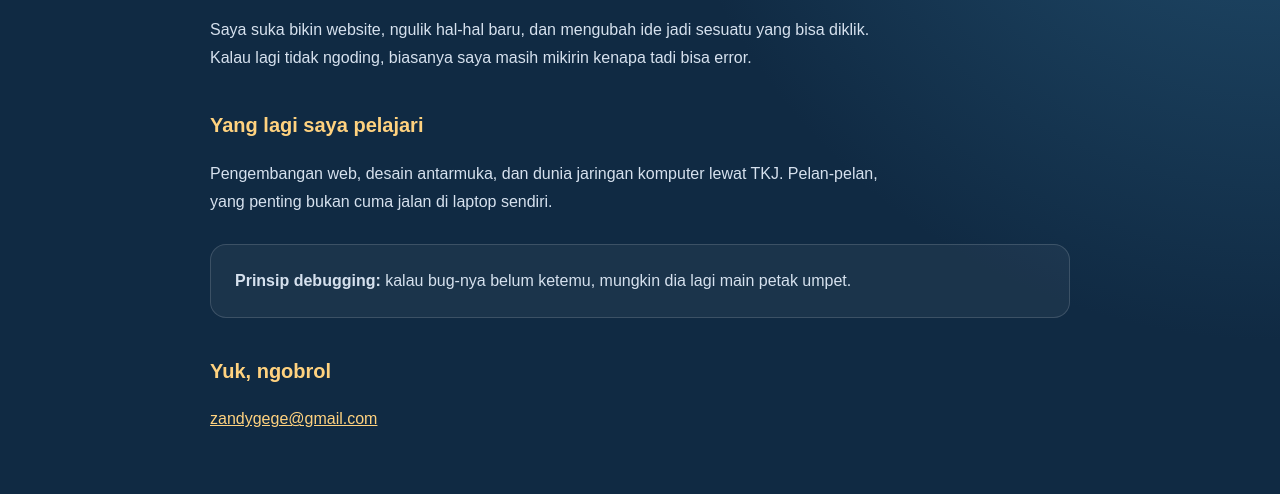
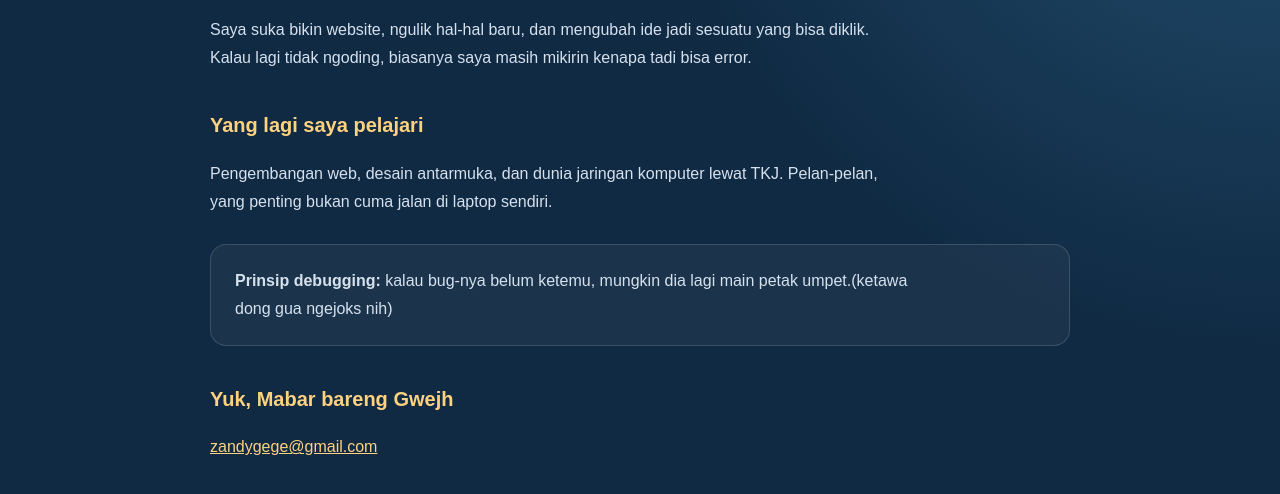
Before and after one commit to Hanzku/portofolio3D, a website: page static/about.html in a window 1280 px wide. Shown: the part 294-788 px from the top of the page. Drawn offline with Linux system fonts and the light colour scheme.

Commit message:
Update about.html

```diff
--- a/static/about.html
+++ b/static/about.html
@@ -51,9 +51,9 @@
     <h2>Yang lagi saya pelajari</h2>
     <p>Pengembangan web, desain antarmuka, dan dunia jaringan komputer lewat TKJ. Pelan-pelan, yang penting bukan cuma jalan di laptop sendiri.</p>
     <div class="card">
-      <p><strong>Prinsip debugging:</strong> kalau bug-nya belum ketemu, mungkin dia lagi main petak umpet.</p>
+      <p><strong>Prinsip debugging:</strong> kalau bug-nya belum ketemu, mungkin dia lagi main petak umpet.(ketawa dong gua ngejoks nih)</p>
     </div>
-    <h2>Yuk, ngobrol</h2>
+    <h2>Yuk, Mabar bareng Gwejh</h2>
     <p><a href="mailto:zandygege@gmail.com">zandygege@gmail.com</a></p>
   </main>
 </body>
```
